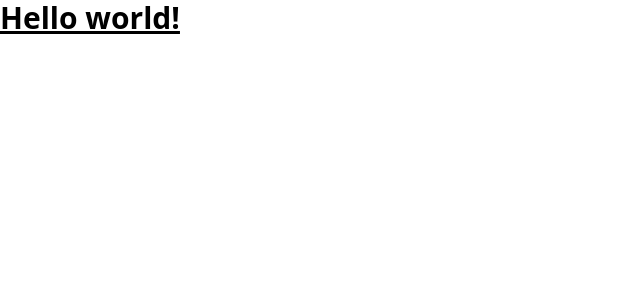
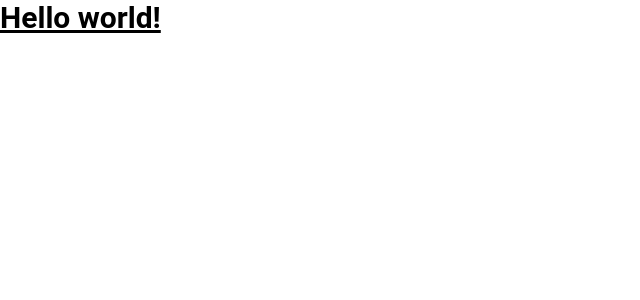
Before and after one commit to alain-kubwayo/gym-december-challenge-alain, a Next.js app: page / in a window 1280 px wide. Shown: the top 300 px of the page, without its empty margins (0-640 px from the left). Built offline with nearby package versions, Linux system fonts and the light colour scheme.

Commit message:
add font family

```diff
--- a/pages/index.js
+++ b/pages/index.js
@@ -3,7 +3,7 @@ import Image from 'next/image'
 
 export default function Home() {
   return (
-    <div>
+    <div className="font-body">
       <Head>
         <title>The Entrepreneurial University - TUM</title>
         <meta name="keywords" content="university" />
--- a/styles/globals.css
+++ b/styles/globals.css
@@ -1,3 +1,8 @@
 @tailwind base;
 @tailwind components;
 @tailwind utilities;
+
+@font-face {
+  font-family: 'Roboto';
+  src: url('https://fonts.googleapis.com/css2?family=Roboto:wght@400;700&display=swap');
+}
--- a/tailwind.config.js
+++ b/tailwind.config.js
@@ -5,7 +5,11 @@ module.exports = {
     "./components/**/*.{js,ts,jsx,tsx}",
   ],
   theme: {
-    extend: {},
+    extend: {
+      fontFamily: {
+        body: 'Roboto'
+      }
+    },
   },
   plugins: [],
 }
```
